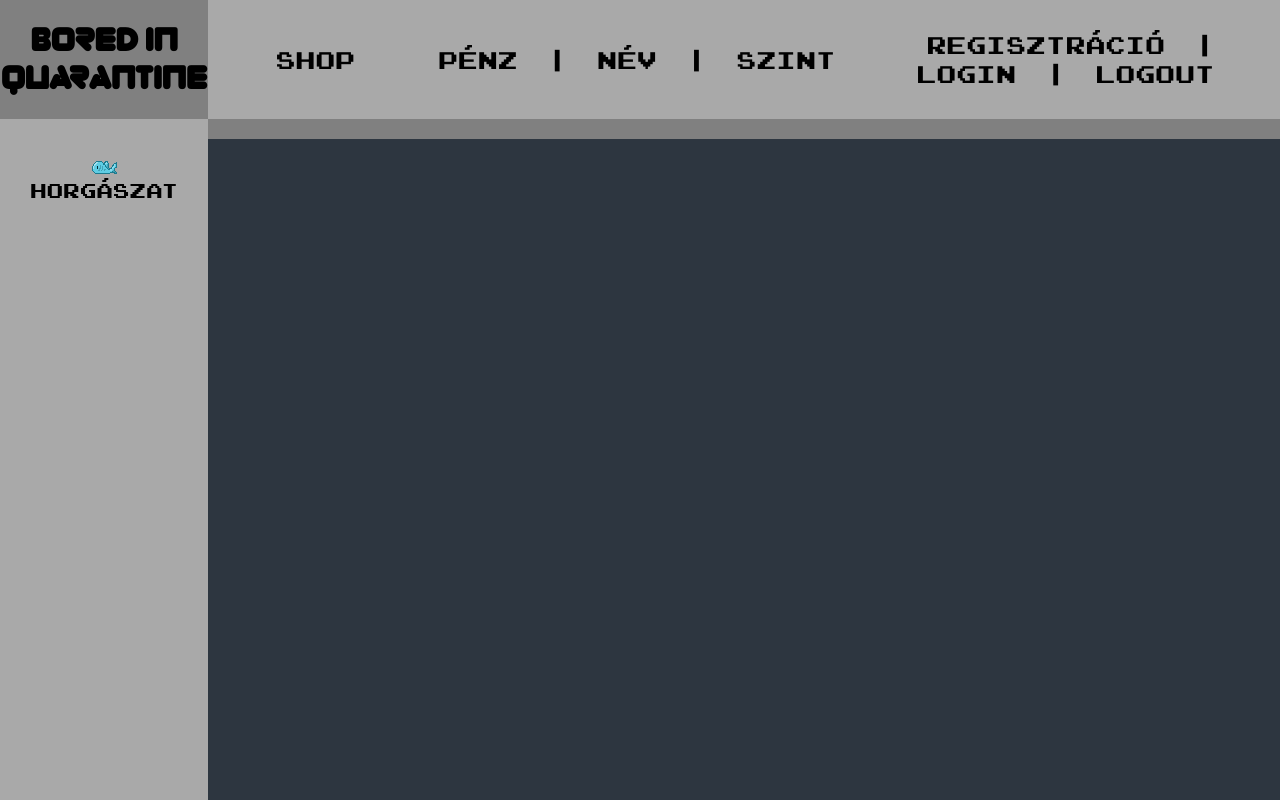
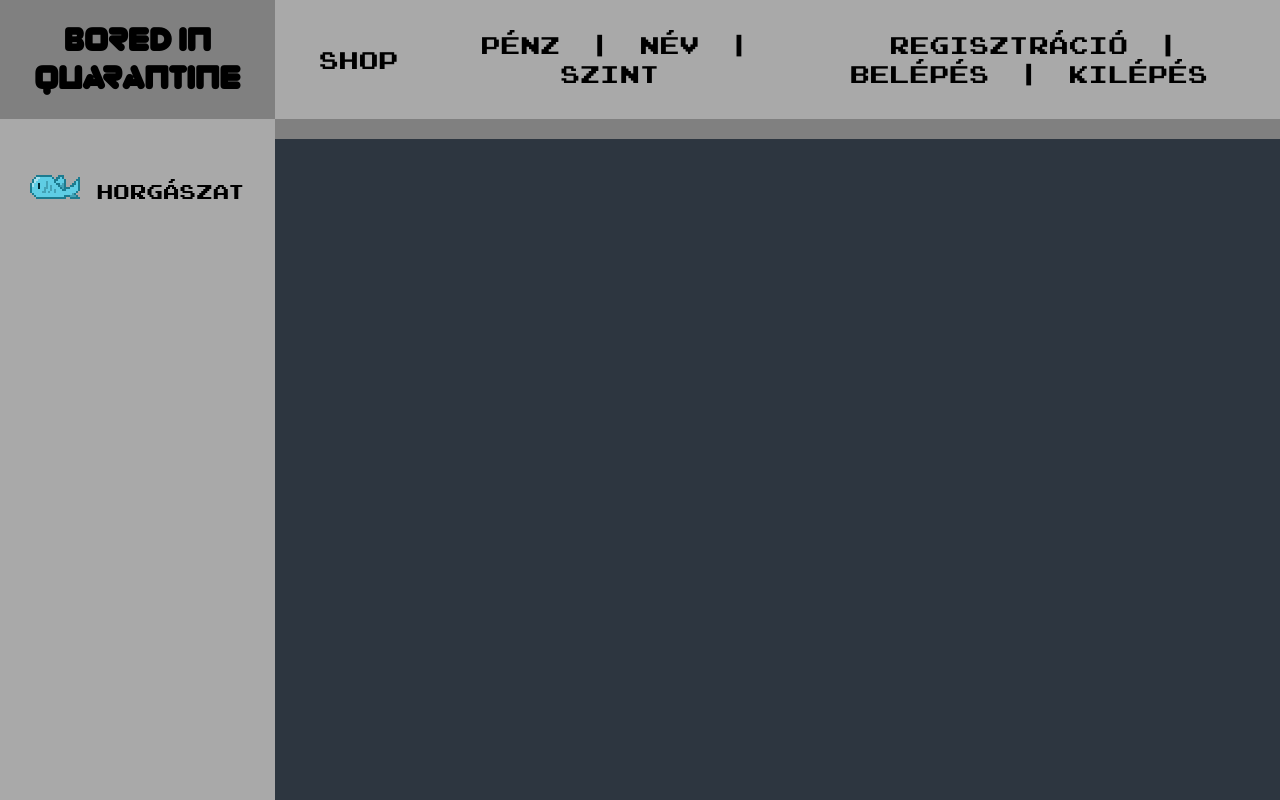
Before and after one commit to CatSharkShin/Nagy_Projekt, a PHP site: page / in a window 1280 px wide. Run offline with PHP 8.4, Linux system fonts and the light colour scheme.

Commit message:
fish svg frissites, szöveg magyaritas

```diff
--- a/inc/css/style.css
+++ b/inc/css/style.css
@@ -48,7 +48,7 @@
     background-color: darkgrey;
     text-align: center;
     display: grid;
-    grid-template-columns: 1fr 2fr 2fr;
+    grid-template-columns: 1fr 2fr 3fr;
 }
 .app-field{
     background-color: grey;
@@ -61,6 +61,7 @@
     font-size: 20px;
     margin: 30px;
     display: grid;
+    white-space: nowrap;
 }
 .app-list a{
     text-decoration: none;
@@ -72,8 +73,11 @@
 }
 .app-list a img{
     display: inline-block;
-    width: 25px;
-    height: 25px;
+    width: 50px;
+    height: 50px;
+}
+.login-menu{
+    padding: 20px;
 }
 .menu a{
     padding: 10px;
--- a/public/header.php
+++ b/public/header.php
@@ -15,8 +15,8 @@
     <div class="login-menu">
         <a href="index.php?p=regisztracio">Regisztráció</a>
         <span>|</span>
-        <a href="index.php?p=login">Login</a>
+        <a href="index.php?p=login">Belépés</a>
         <span>|</span>
-        <a href="index.php?p=login">Logout</a>
+        <a href="index.php?p=login">Kilépés</a>
     </div>
 </div>
```
Also changed, not shown: inc/svgs/fish.svg.
